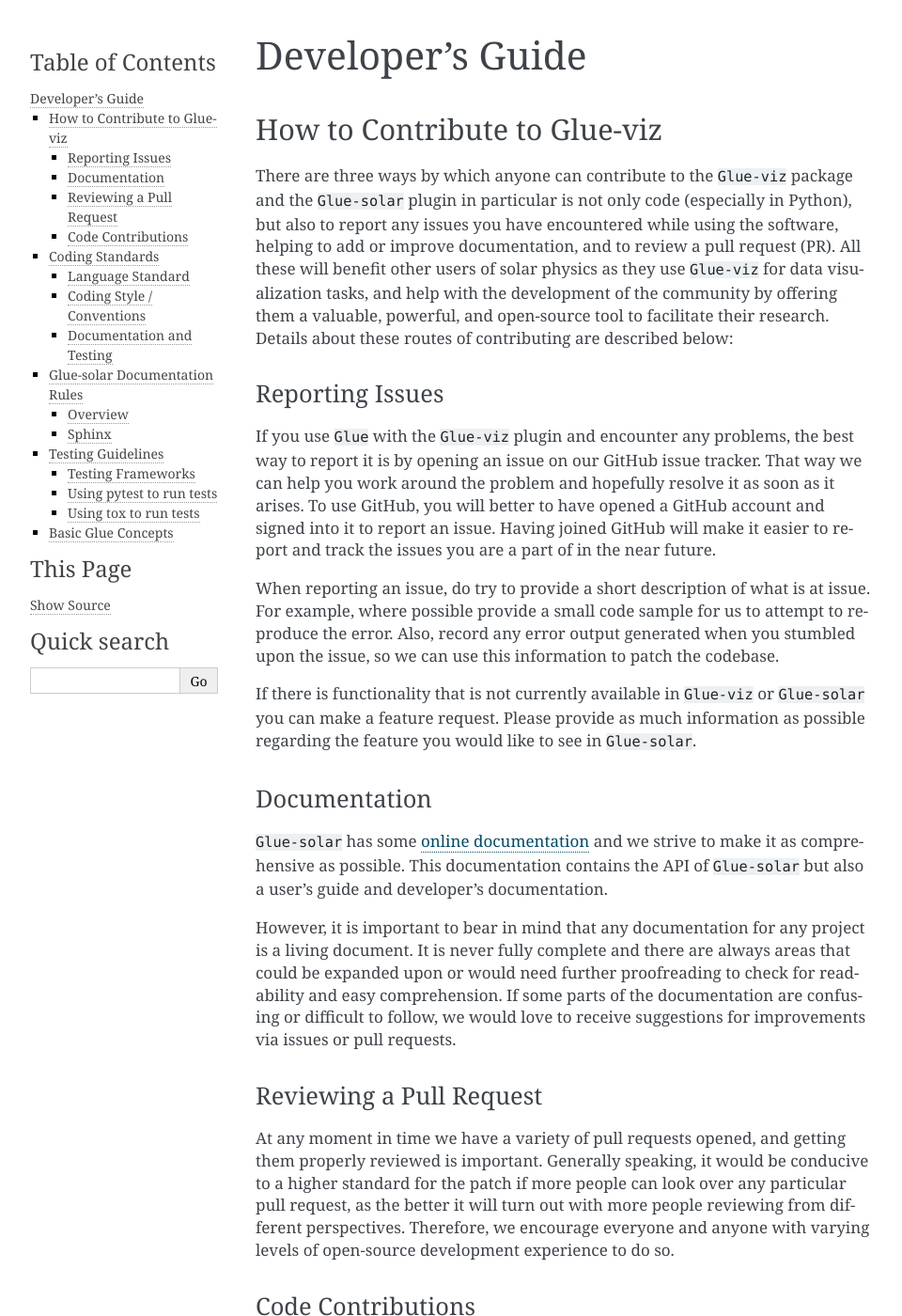
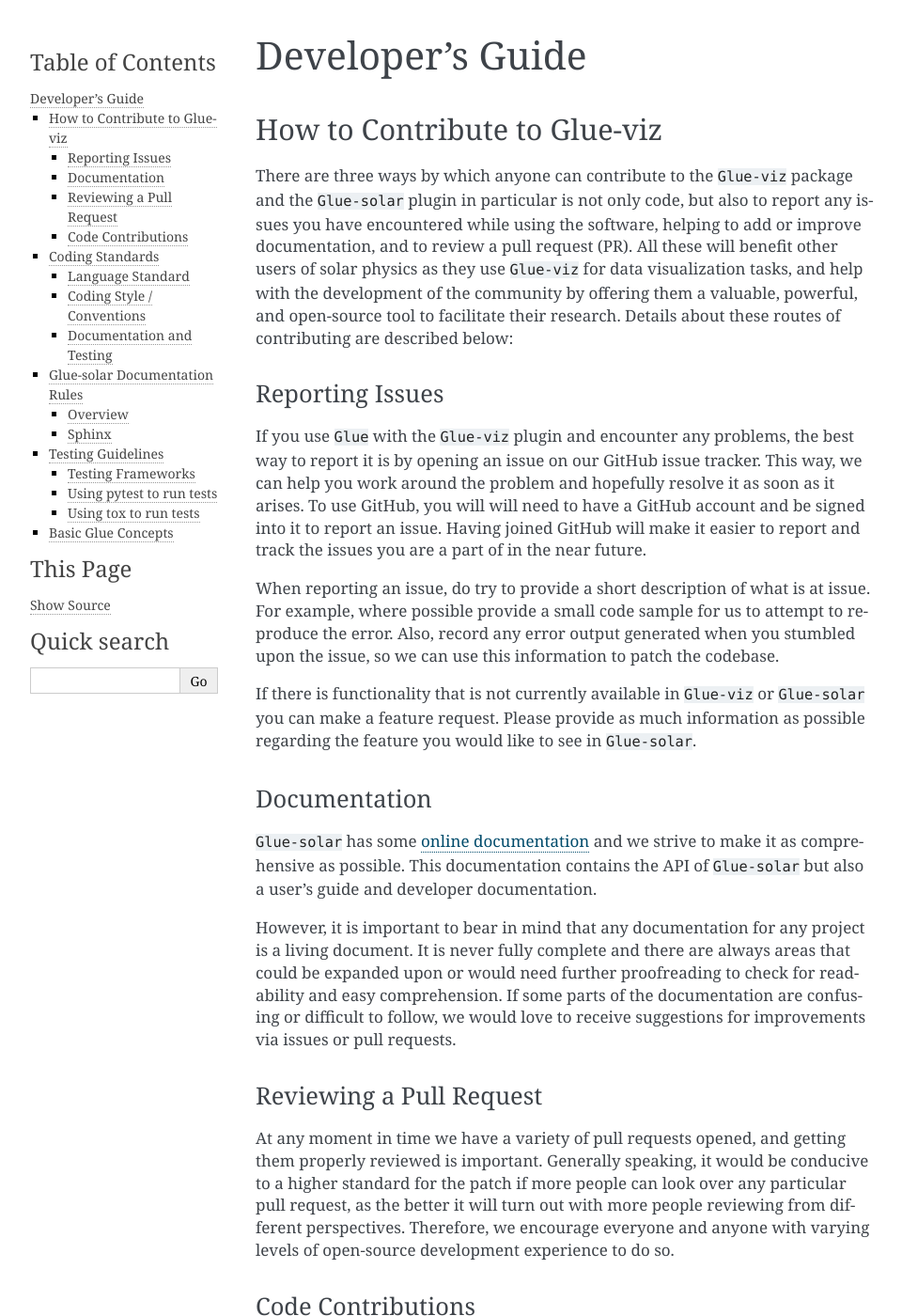
Before and after one commit to glue-viz/glue-solar, a Sphinx documentation site: the page built from docs/developers-guide.rst, in a window 1280 px wide and 1400 px high. Shown: the whole window at 94% size, without its empty margins (148-1108 px from the left). Built offline with Sphinx 7.4.7, drawn with Linux system fonts in a browser that asks for light colours.

Commit message:
Apply suggestions from code review
Co-authored-by: Nabil Freij <nabil.freij@gmail.com>

```diff
--- a/docs/developers-guide.rst
+++ b/docs/developers-guide.rst
@@ -7,7 +7,7 @@
 How to Contribute to Glue-viz
 -----------------------------
 There are three ways by which anyone can contribute to the ``Glue-viz`` package and the ``Glue-solar``
-plugin in particular is not only code (especially in Python), but also to report any issues you have
+plugin in particular is not only code, but also to report any issues you have
 encountered while using the software, helping to add or improve documentation, and to review a
 pull request (PR). All these will benefit other users of solar physics as they use ``Glue-viz`` for
 data visualization tasks, and help with the development of the community by offering them a valuable,
@@ -17,9 +17,9 @@
 Reporting Issues
 ^^^^^^^^^^^^^^^^
 If you use ``Glue`` with the ``Glue-viz`` plugin and encounter any problems, the best way to report it is
-by opening an issue on our GitHub issue tracker. That way we can help you work around the problem
-and hopefully resolve it as soon as it arises. To use GitHub, you will better to have opened a GitHub account
-and signed into it to report an issue. Having joined GitHub will make it easier to report and track
+by opening an issue on our GitHub issue tracker. This way, we can help you work around the problem
+and hopefully resolve it as soon as it arises. To use GitHub, you will will need to have a GitHub account
+and be signed into it to report an issue. Having joined GitHub will make it easier to report and track
 the issues you are a part of in the near future.
 
 When reporting an issue, do try to provide a short description of what is at issue. For example, where possible
@@ -32,9 +32,9 @@
 
 Documentation
 ^^^^^^^^^^^^^
-``Glue-solar`` has some `online documentation <http://glue-solar.rtfd.io/>`_ and we strive to make it as comprehensive
+``Glue-solar`` has some `online documentation <https://glue-solar.readthedocs.io/en/latest/>`__ and we strive to make it as comprehensive
 as possible. This documentation contains the API of ``Glue-solar`` but also a user's guide
-and developer's documentation.
+and developer documentation.
 
 However, it is important to bear in mind that any documentation for any project is a living document.
 It is never fully complete and there are always areas that could be expanded upon or would need further proofreading
@@ -60,7 +60,6 @@
 In addition, you can also explore the repository of the ``Glue-solar`` plugin where you are encouraged to find
 open issues there, and you might find these more interesting than those in the main ``Glue-viz`` repository.
 
-
 Coding Standards
 ----------------
 The purpose of this statement is to set forth the standards that are expected of all code contributions to
@@ -75,7 +74,7 @@
 instead of ``"%s" % "spam"``.
 3. The ``Glue`` package and the ``Glue-solar`` plugin should be importable with no dependencies other than those
 already in ``Glue`` and ``Glue-solar``, the
-`Python Standard Library <https://docs.python.org/3/library/index.html>`_, and packages that are already
+`Python Standard Library <https://docs.python.org/3/library/index.html>`__, and packages that are already
 requirements of both ``Glue`` and ``Glue-solar``. Adding extra dependencies to the mix could work under
 special circumstances, but its practice is highly discouraged. Such optional dependencies should be recorded
 in the ``setup.cfg`` file under ``extras_require``.
@@ -93,9 +92,9 @@
 never be used, expect in ``__init__.py``.
 5. Classes should either use direct variable access, or Python’s property mechanism for setting
 object instance variables.
-6. Classes should use the builtin `super() <https://docs.python.org/3/library/functions.html#super>`_ function
+6. Classes should use the builtin `super() <https://docs.python.org/3/library/functions.html#super>`__ function
 when making calls to methods in their super-class(es), unless there are specific reasons not to. Also,
-`super() <https://docs.python.org/3/library/functions.html#super>`_ should be used consistently in all subclasses,
+`super() <https://docs.python.org/3/library/functions.html#super>`__ should be used consistently in all subclasses,
 since it does not work otherwise.
 7. Multiple inheritance should be avoided in general without good justification.
 8. The ``__init__.py`` files for each module should not contain any significant implementation code.
@@ -110,14 +109,14 @@
 3. Write usage examples in the docstrings of all classes and functions whenever possible.
 These examples should be short and simple to reproduce, so that users would be able to copy them verbatim
 and run them. These examples should also, whenever possible, be in the
-`doctest <https://docs.astropy.org/en/stable/development/testguide.html#doctests>`_
+`doctest <https://docs.astropy.org/en/stable/development/testguide.html#doctests>`__
 format and will be executed as part of the test suite.
 4. Unit tests should be provided for as many public methods and functions as possible.
 
 Glue-solar Documentation Rules
 ------------------------------
 We recommend following for example the
-`SunPy Documentation Rules <https://docs.sunpy.org/en/latest/dev_guide/documentation.html>`_, though it is not
+`SunPy Documentation Rules <https://docs.sunpy.org/en/latest/dev_guide/documentation.html>`__, though it is not
 required to follow the rules strictly as we prefer to use these as guidelines rather than rules.
 
 Overview
@@ -127,12 +126,12 @@
 Sphinx
 ^^^^^^
 All of the ``Glue-solar`` documentation (like this page) is built with
-`Sphinx <https://www.sphinx-doc.org/en/stable/>`_, which is a tool very suitable for documenting Python projects.
+`Sphinx <https://www.sphinx-doc.org/en/stable/>`__, which is a tool very suitable for documenting Python projects.
 Sphinx works by parsing files written in a
-`Media-wiki-like syntax <http://docutils.sourceforge.net/docs/user/rst/quickstart.html>`_ called
-`reStructuredText <http://docutils.sourceforge.net/rst.html>`_. In addition to parsing static files
+`Media-wiki-like syntax <http://docutils.sourceforge.net/docs/user/rst/quickstart.html>`__ called
+`reStructuredText <http://docutils.sourceforge.net/rst.html>`__. In addition to parsing static files
 of reStructuredText, Sphinx can be instructed to parse code comments as well. In fact, in addition
-to what you are reading right now, the `Python documentation <https://www.python.org/doc/>`_
+to what you are reading right now, the `Python documentation <https://www.python.org/doc/>`__
 has also created using Sphinx.
 
 All of the ``Glue-solar`` documentation is contained in the “docs” folder and code documentation strings.
@@ -144,10 +143,8 @@
 This command will generate HTML documentation for ``Glue-solar`` in your local "docs/_build/html" directory.
 You can then open the "index.html" file to browse the final docs build.
 
-
 Testing Guidelines
 ------------------
-
 
 Testing Frameworks
 ^^^^^^^^^^^^^^^^^^
@@ -192,15 +189,14 @@
 This is the method that our continuous integration (CI) uses. Please note that individual unit tests can only be run
 on its own with ``pytest``, with ``tox`` the entire test suite is run per invocation of the command.
 
-
 Basic Glue Concepts
 -------------------
 For a thorough treatment of the concepts used in ``Glue``, we recommend going through the official
 documentation specifically for writing custom viewers, which is a three-part series, to be found at
-`Writing a custom viewer for glue <http://docs.glueviz.org/en/latest/customizing_guide/viewer.html>`_,
-`Writing a custom viewer for glue with Qt <http://docs.glueviz.org/en/latest/customizing_guide/qt_viewer.html>`_
+`Writing a custom viewer for glue <http://docs.glueviz.org/en/latest/customizing_guide/viewer.html>`__,
+`Writing a custom viewer for glue with Qt <http://docs.glueviz.org/en/latest/customizing_guide/qt_viewer.html>`__
 as well as `Writing a custom viewer for glue with Qt and
-Matplotlib <http://docs.glueviz.org/en/latest/customizing_guide/matplotlib_qt_viewer.html>`_,
+Matplotlib <http://docs.glueviz.org/en/latest/customizing_guide/matplotlib_qt_viewer.html>`__,
 in detail in the order stated, as the series progresses in difficulty accordingly. Broadly speaking, to be
 a proficient ``Glue`` developer, you will need to familiarize themselves with the notions of state classes,
 the layer artist, and the data viewer. These are indispensable parts for a custom viewer, which is important
--- a/docs/users-guide.rst
+++ b/docs/users-guide.rst
@@ -7,7 +7,7 @@
 Requirements
 ------------
 For the requirements of ``Glue``, please refer to their official documentation on
-`installing and running glue <http://docs.glueviz.org/en/stable/installation/installation.html>`_.
+`installing and running glue <http://docs.glueviz.org/en/stable/installation/installation.html>`__.
 
 For ``Glue-solar``, the basic requirements for installation are:
 
@@ -18,7 +18,6 @@
 * ``sunraster``
 * ``reproject``
 * ``dask[array]``
-
 
 Installing and Running Glue with Glue-solar
 -------------------------------------------
@@ -40,7 +39,6 @@
     pip install -e .
 
 This is assuming that you already have ``pip``, the Python standard package-management system installed.
-
 
 Started up Glue
 ---------------
@@ -68,5 +66,5 @@
 User Interface Guide
 --------------------
 For a walk through of the user interface of ``Glue``, please refer to the
-`Getting Started <http://docs.glueviz.org/en/stable/getting_started/index.html>`_ section of the official ``Glue``
+`Getting Started <http://docs.glueviz.org/en/stable/getting_started/index.html>`__ section of the official ``Glue``
 documentation. There, you will be provided with a sample file to visualize and get acquainted with the GUI.
```
